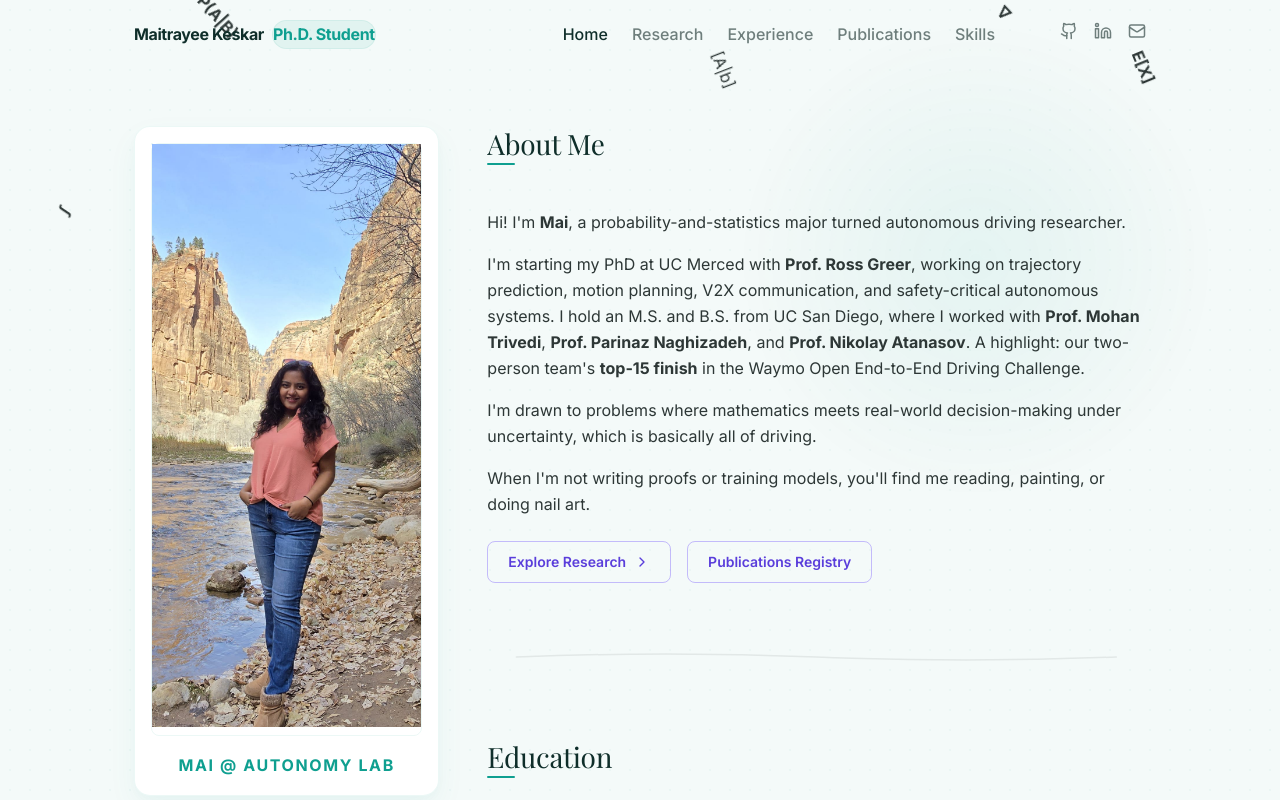
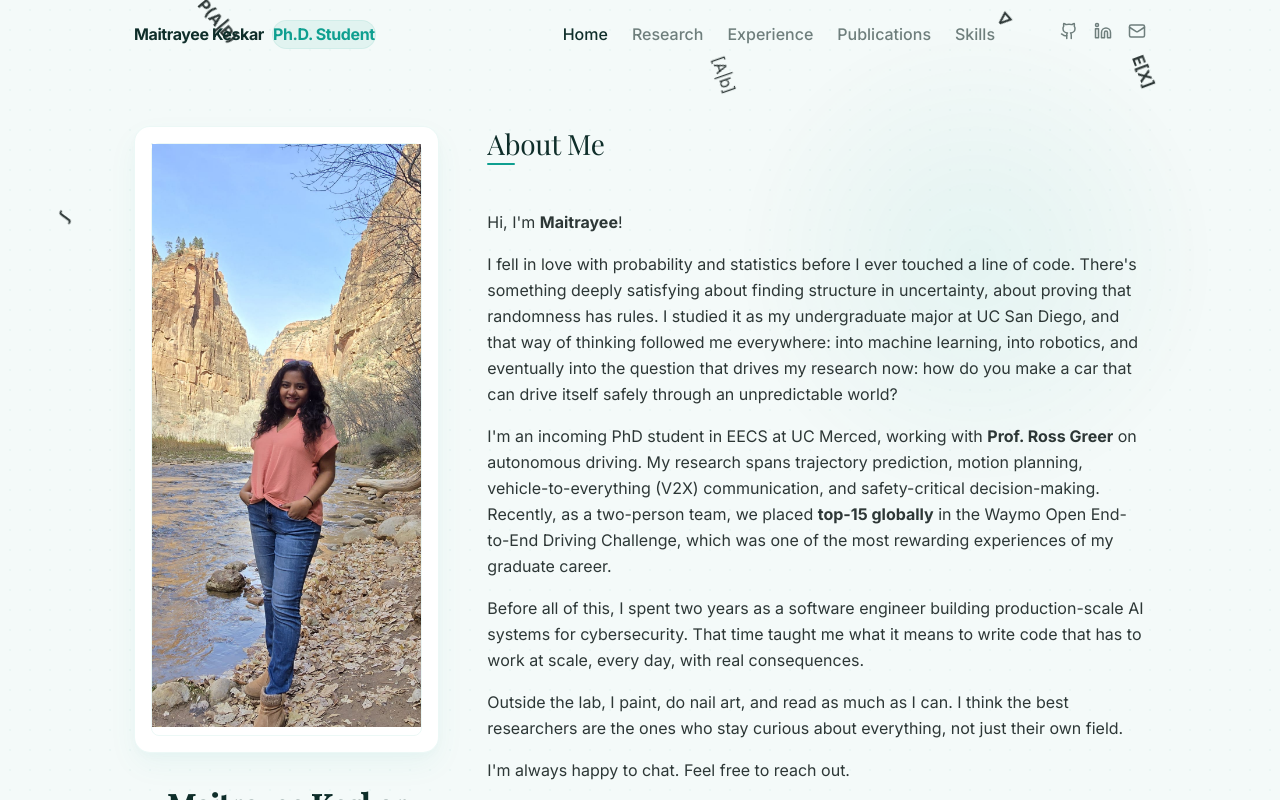
Before and after one commit to mmkeskar/Personal-Website, a Next.js app: page / in a window 1280 px wide. Shown: the top 800 px of the page. Built offline with nearby package versions, Linux system fonts and the light colour scheme.

Commit message:
content: update homepage About Me description text and remove Polaroid caption text

```diff
--- a/app/page.tsx
+++ b/app/page.tsx
@@ -135,13 +135,6 @@ export default function Home() {
                 className="w-full h-full object-cover"
               />
             </div>
-
-            {/* Polaroid Handwriting Style Caption */}
-            <div className="text-center mt-4 font-sans">
-              <span className="text-[10px] font-bold text-accent tracking-widest uppercase">
-                Mai @ Autonomy Lab
-              </span>
-            </div>
           </div>
 
           {/* User Name and Summary Details */}
@@ -194,16 +187,22 @@ export default function Home() {
             <h2 className="section-title">About Me</h2>
             <div className="font-sans text-base md:text-lg leading-relaxed text-foreground flex flex-col gap-4 mt-2">
               <p>
-                Hi! I&apos;m <strong>Mai</strong>, a probability-and-statistics major turned autonomous driving researcher.
+                Hi, I&apos;m <strong>Maitrayee</strong>!
               </p>
               <p>
-                I&apos;m starting my PhD at UC Merced with <strong>Prof. Ross Greer</strong>, working on trajectory prediction, motion planning, V2X communication, and safety-critical autonomous systems. I hold an M.S. and B.S. from UC San Diego, where I worked with <strong>Prof. Mohan Trivedi</strong>, <strong>Prof. Parinaz Naghizadeh</strong>, and <strong>Prof. Nikolay Atanasov</strong>. A highlight: our two-person team&apos;s <strong>top-15 finish</strong> in the Waymo Open End-to-End Driving Challenge.
+                I fell in love with probability and statistics before I ever touched a line of code. There&apos;s something deeply satisfying about finding structure in uncertainty, about proving that randomness has rules. I studied it as my undergraduate major at UC San Diego, and that way of thinking followed me everywhere: into machine learning, into robotics, and eventually into the question that drives my research now: how do you make a car that can drive itself safely through an unpredictable world?
               </p>
               <p>
-                I&apos;m drawn to problems where mathematics meets real-world decision-making under uncertainty, which is basically all of driving.
+                I&apos;m an incoming PhD student in EECS at UC Merced, working with <strong>Prof. Ross Greer</strong> on autonomous driving. My research spans trajectory prediction, motion planning, vehicle-to-everything (V2X) communication, and safety-critical decision-making. Recently, as a two-person team, we placed <strong>top-15 globally</strong> in the Waymo Open End-to-End Driving Challenge, which was one of the most rewarding experiences of my graduate career.
               </p>
               <p>
-                When I&apos;m not writing proofs or training models, you&apos;ll find me reading, painting, or doing nail art.
+                Before all of this, I spent two years as a software engineer building production-scale AI systems for cybersecurity. That time taught me what it means to write code that has to work at scale, every day, with real consequences.
+              </p>
+              <p>
+                Outside the lab, I paint, do nail art, and read as much as I can. I think the best researchers are the ones who stay curious about everything, not just their own field.
+              </p>
+              <p>
+                I&apos;m always happy to chat. Feel free to reach out.
               </p>
             </div>
 
```
